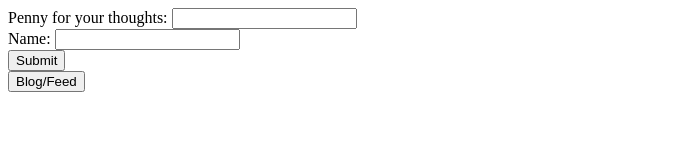
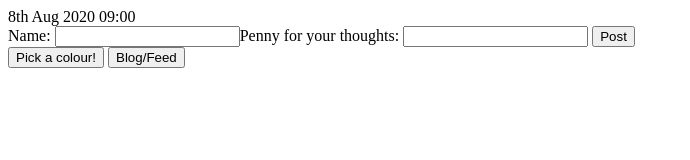
Before and after one commit to fac20/week4_team_eijo, a website: page index.html in a window 1280 px wide. Shown: the whole page, without its empty margins (0-690 px from the left). Drawn offline with Linux system fonts and the light colour scheme.

Commit message:
HTML outline complete

```diff
--- a/index.html
+++ b/index.html
@@ -3,26 +3,29 @@
 <head>
     <meta charset="UTF-8">
     <meta name="viewport" content="width=device-width, initial-scale=1.0">
-    <title>Document</title>
+    <title>Form</title>
     <link rel="stylesheet" href="style.css">
     <script src="script.js" defer></script>
 </head>
 <body>
     <header>
         <!-- logo? -->
+        <time datetime="2020-08-06 09:00">8th Aug 2020 09:00</time>
     </header>
     <main>
-        <form method="post">
-            <label>Penny for your thoughts:
+        <form method="post" action="blog.html">
+            <label for="username">Name:</label>
+            <input type="text" name="username" id="username" required><label>Penny for your thoughts:
             <input type="text" required maxlength="20">
-            </label><br>
-            <label for="username">Name:</label>
-            <input type="text" name="username" id="username" required>
-            <br>
-            <input type="submit">
+            </label>
+            <input type="submit" value="Post">
         </form>
         <!-- go to feed button? -->
+        <button type="button">Pick a colour!</button>
+        <a href="blog.html">
         <button type="button">Blog/Feed</button>
+        </a>
+
     </main>
     <footer>
         <!-- copyright -->
```
Also changed, not shown: blog.html (+26 -0 lines), Resources/balloon-burst.png (added).
